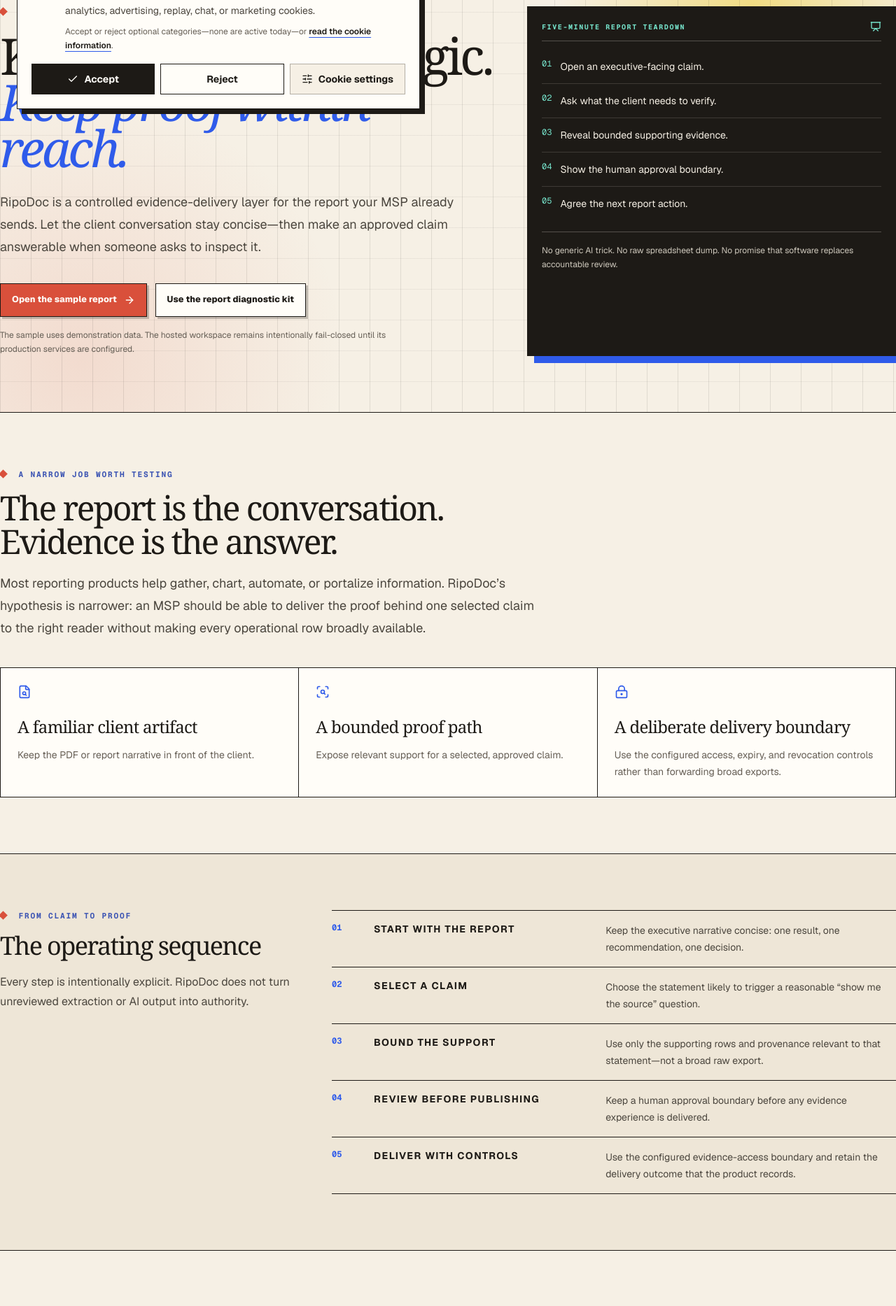
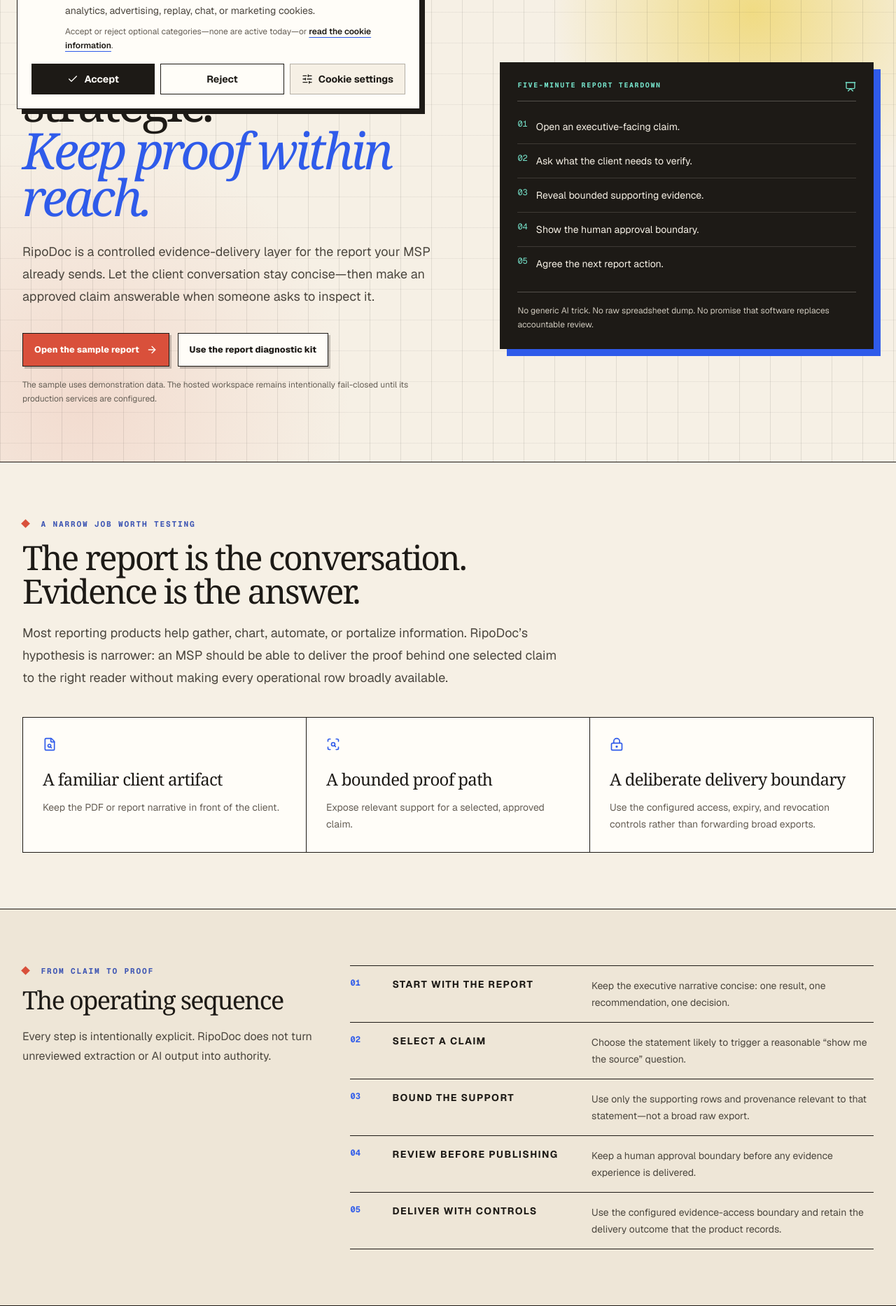
Before and after one commit to thecelestialmismatch/RipoDoc, a Next.js app in the folder web/frontend/: page /for-msps in a window 1280 px wide. Shown: the part 620-2487 px from the top of the page at 70% size. Built offline with nearby package versions, Linux system fonts and the light colour scheme.

Commit message:
fix: harden for-msps responsive layout

```diff
--- a/web/frontend/src/app/for-msps/page.tsx
+++ b/web/frontend/src/app/for-msps/page.tsx
@@ -35,78 +35,88 @@ export default function ForMspsPage() {
   return (
     <div className="ledger-page">
       <script type="application/ld+json" dangerouslySetInnerHTML={{ __html: JSON.stringify(structuredData).replace(/</g, '\\u003c') }} />
+
       <section className="ledger-hero border-b border-[#1d1a16]">
-        <div className="ledger-wrap grid gap-10 py-14 lg:grid-cols-[1.15fr_.85fr] lg:py-20">
-          <div>
-            <p className="ledger-kicker"><span /> The RipoDoc method · MSP client reporting</p>
-            <h1 className="mt-5 max-w-4xl font-serif text-5xl leading-[.92] tracking-[-.055em] text-[#1d1a16] sm:text-6xl lg:text-7xl">Keep the QBR strategic.<br /><em className="font-serif text-[#2f5bea]">Keep proof within reach.</em></h1>
-            <p className="mt-7 max-w-2xl text-lg leading-8 text-[#4b463e]">RipoDoc is a controlled evidence-delivery layer for the report your MSP already sends. Let the client conversation stay concise—then make an approved claim answerable when someone asks to inspect it.</p>
-            <div className="mt-9 flex flex-wrap gap-3">
-              <Link href="/#sample-report" className="ledger-button">Open the sample report <ArrowRight className="size-4" /></Link>
+        <div className="ledger-wrap grid gap-8 py-12 sm:gap-10 sm:py-14 lg:grid-cols-[minmax(0,1.08fr)_minmax(22rem,.92fr)] lg:items-center lg:gap-10 lg:py-20 xl:gap-14">
+          <div className="min-w-0">
+            <p className="ledger-kicker leading-5 tracking-[.13em] sm:tracking-[.16em]"><span /> The RipoDoc method · MSP client reporting</p>
+            <h1 className="mt-5 max-w-[11ch] font-serif text-[clamp(2.75rem,9.5vw,4.25rem)] leading-[.94] tracking-[-.055em] text-[#1d1a16] sm:max-w-4xl sm:text-6xl lg:text-7xl">
+              Keep the QBR strategic.<br />
+              <em className="font-serif text-[#2f5bea]">Keep proof within reach.</em>
+            </h1>
+            <p className="mt-6 max-w-2xl text-base leading-7 text-[#4b463e] sm:mt-7 sm:text-lg sm:leading-8">RipoDoc is a controlled evidence-delivery layer for the report your MSP already sends. Let the client conversation stay concise—then make an approved claim answerable when someone asks to inspect it.</p>
+            <div className="mt-8 flex flex-wrap gap-3 sm:mt-9">
+              <Link href="/#sample-report" className="ledger-button">Open the sample report <ArrowRight className="size-4 shrink-0" /></Link>
               <Link href="/report-diagnostic-starter-kit" className="ledger-button-secondary">Use the report diagnostic kit</Link>
             </div>
             <p className="mt-4 max-w-xl text-xs leading-5 text-[#665f56]">The sample uses demonstration data. The hosted workspace remains intentionally fail-closed until its production services are configured.</p>
           </div>
-          <aside className="border border-[#1d1a16] bg-[#1d1a16] p-5 text-[#f6f0e5] shadow-[10px_10px_0_#2f5bea]">
-            <div className="flex items-center justify-between border-b border-[#f6f0e5]/25 pb-3">
-              <span className="font-mono text-[10px] font-bold uppercase tracking-[.16em] text-[#76e3cb]">Five-minute report teardown</span>
-              <Presentation className="size-4 text-[#76e3cb]" />
+
+          <aside className="min-w-0 border border-[#1d1a16] bg-[#1d1a16] p-5 text-[#f6f0e5] shadow-[6px_6px_0_#2f5bea] sm:p-6 lg:shadow-[10px_10px_0_#2f5bea]">
+            <div className="flex items-start justify-between gap-4 border-b border-[#f6f0e5]/25 pb-3">
+              <span className="font-mono text-[10px] font-bold uppercase leading-4 tracking-[.16em] text-[#76e3cb]">Five-minute report teardown</span>
+              <Presentation className="mt-0.5 size-4 shrink-0 text-[#76e3cb]" />
             </div>
             <ol className="mt-3 divide-y divide-[#f6f0e5]/15">
-              {['Open an executive-facing claim.', 'Ask what the client needs to verify.', 'Reveal bounded supporting evidence.', 'Show the human approval boundary.', 'Agree the next report action.'].map((item, index) => <li key={item} className="flex gap-3 py-3 text-sm leading-6"><span className="font-mono text-xs text-[#76e3cb]">0{index + 1}</span><span>{item}</span></li>)}
+              {['Open an executive-facing claim.', 'Ask what the client needs to verify.', 'Reveal bounded supporting evidence.', 'Show the human approval boundary.', 'Agree the next report action.'].map((item, index) => (
+                <li key={item} className="flex gap-3 py-3 text-sm leading-6">
+                  <span className="font-mono text-xs text-[#76e3cb]">0{index + 1}</span>
+                  <span className="min-w-0">{item}</span>
+                </li>
+              ))}
             </ol>
             <p className="mt-4 border-t border-[#f6f0e5]/25 pt-4 text-xs leading-5 text-[#cec8bc]">No generic AI trick. No raw spreadsheet dump. No promise that software replaces accountable review.</p>
           </aside>
         </div>
       </section>
 
-      <section className="ledger-wrap py-16 lg:py-20">
+      <section className="ledger-wrap py-14 sm:py-16 lg:py-20">
         <div className="max-w-3xl">
           <p className="ledger-kicker"><span /> A narrow job worth testing</p>
           <h2 className="mt-4 font-serif text-4xl leading-none tracking-[-.045em] text-[#1d1a16] sm:text-5xl">The report is the conversation. Evidence is the answer.</h2>
           <p className="mt-5 text-lg leading-8 text-[#4b463e]">Most reporting products help gather, chart, automate, or portalize information. RipoDoc’s hypothesis is narrower: an MSP should be able to deliver the proof behind one selected claim to the right reader without making every operational row broadly available.</p>
         </div>
-        <div className="mt-10 grid gap-px border border-[#1d1a16] bg-[#1d1a16] md:grid-cols-3">
+        <div className="mt-10 grid gap-px border border-[#1d1a16] bg-[#1d1a16] lg:grid-cols-3">
           {[
             [FileSearch, 'A familiar client artifact', 'Keep the PDF or report narrative in front of the client.'],
             [ScanSearch, 'A bounded proof path', 'Expose relevant support for a selected, approved claim.'],
             [LockKeyhole, 'A deliberate delivery boundary', 'Use the configured access, expiry, and revocation controls rather than forwarding broad exports.'],
           ].map(([Icon, title, body]) => {
             const ItemIcon = Icon as typeof FileSearch;
-            return <article key={title as string} className="bg-[#fffdf8] p-6"><ItemIcon className="size-5 text-[#2f5bea]" /><h3 className="mt-6 font-serif text-2xl tracking-[-.03em]">{title as string}</h3><p className="mt-3 text-sm leading-6 text-[#665f56]">{body as string}</p></article>;
+            return <article key={title as string} className="min-w-0 bg-[#fffdf8] p-6 sm:p-7"><ItemIcon className="size-5 text-[#2f5bea]" /><h3 className="mt-6 font-serif text-2xl tracking-[-.03em]">{title as string}</h3><p className="mt-3 text-sm leading-6 text-[#665f56]">{body as string}</p></article>;
           })}
         </div>
       </section>
 
       <section className="border-y border-[#1d1a16] bg-[#eee6d7]">
-        <div className="ledger-wrap py-16 lg:py-20">
-          <div className="grid gap-10 lg:grid-cols-[.7fr_1.3fr]">
-            <div><p className="ledger-kicker"><span /> From claim to proof</p><h2 className="mt-4 font-serif text-4xl leading-none tracking-[-.045em] text-[#1d1a16]">The operating sequence</h2><p className="mt-5 text-base leading-7 text-[#4b463e]">Every step is intentionally explicit. RipoDoc does not turn unreviewed extraction or AI output into authority.</p></div>
+        <div className="ledger-wrap py-14 sm:py-16 lg:py-20">
+          <div className="grid gap-10 lg:grid-cols-[minmax(0,.72fr)_minmax(0,1.28fr)] lg:gap-12">
+            <div className="min-w-0"><p className="ledger-kicker"><span /> From claim to proof</p><h2 className="mt-4 font-serif text-4xl leading-none tracking-[-.045em] text-[#1d1a16]">The operating sequence</h2><p className="mt-5 text-base leading-7 text-[#4b463e]">Every step is intentionally explicit. RipoDoc does not turn unreviewed extraction or AI output into authority.</p></div>
             <ol className="border-t border-[#1d1a16]">
-              {steps.map(([title, body], index) => <li key={title} className="grid gap-3 border-b border-[#1d1a16] py-4 sm:grid-cols-[3rem_1fr_1.3fr]"><span className="font-mono text-xs font-bold text-[#2f5bea]">0{index + 1}</span><strong className="text-sm uppercase tracking-[.1em]">{title}</strong><span className="text-sm leading-6 text-[#4b463e]">{body}</span></li>)}
+              {steps.map(([title, body], index) => <li key={title} className="grid gap-2 border-b border-[#1d1a16] py-4 md:grid-cols-[2.75rem_minmax(0,.9fr)_minmax(0,1.35fr)] md:gap-4"><span className="font-mono text-xs font-bold text-[#2f5bea]">0{index + 1}</span><strong className="min-w-0 text-sm uppercase tracking-[.1em]">{title}</strong><span className="min-w-0 text-sm leading-6 text-[#4b463e]">{body}</span></li>)}
             </ol>
           </div>
         </div>
       </section>
 
-      <section className="ledger-wrap py-16 lg:py-20">
-        <div className="grid gap-10 lg:grid-cols-2">
-          <div className="border border-[#1d1a16] bg-[#fffdf8] p-7"><p className="ledger-kicker"><span /> Built for the report, not a rip-and-replace</p><h2 className="mt-4 font-serif text-3xl leading-none tracking-[-.04em]">What RipoDoc is designed to do</h2><ul className="mt-6 space-y-3 text-sm leading-6 text-[#4b463e]">{['Make approved report claims inspectable in context.', 'Keep a review-before-publish boundary.', 'Support controlled evidence delivery rather than unrestricted forwarding.', 'Work alongside the systems that already produce operational data.', 'Offer an operator-controlled self-hosted path.'].map(item => <li key={item} className="flex gap-3"><Check className="mt-1 size-4 shrink-0 text-[#2f5bea]" />{item}</li>)}</ul></div>
-          <div className="border border-[#1d1a16] bg-[#1d1a16] p-7 text-[#f6f0e5]"><p className="font-mono text-[10px] font-bold uppercase tracking-[.16em] text-[#76e3cb]">Trust boundary</p><h2 className="mt-4 font-serif text-3xl leading-none tracking-[-.04em]">What it does not claim to do</h2><ul className="mt-6 space-y-3 text-sm leading-6 text-[#cec8bc]">{['Replace a PSA, RMM, BI tool, or general client portal.', 'Publish an AI-generated output without accountable review.', 'Turn arbitrary PDFs into perfect structured evidence.', 'Certify an MSP’s compliance, security, or healthcare posture.', 'Accept customer data through the public demonstration.'].map(item => <li key={item} className="flex gap-3"><span className="mt-2 size-1.5 shrink-0 bg-[#76e3cb]" />{item}</li>)}</ul></div>
+      <section className="ledger-wrap py-14 sm:py-16 lg:py-20">
+        <div className="grid gap-6 sm:gap-8 lg:grid-cols-2 lg:gap-10">
+          <div className="min-w-0 border border-[#1d1a16] bg-[#fffdf8] p-6 sm:p-7"><p className="ledger-kicker"><span /> Built for the report, not a rip-and-replace</p><h2 className="mt-4 font-serif text-3xl leading-none tracking-[-.04em]">What RipoDoc is designed to do</h2><ul className="mt-6 space-y-3 text-sm leading-6 text-[#4b463e]">{['Make approved report claims inspectable in context.', 'Keep a review-before-publish boundary.', 'Support controlled evidence delivery rather than unrestricted forwarding.', 'Work alongside the systems that already produce operational data.', 'Offer an operator-controlled self-hosted path.'].map(item => <li key={item} className="flex gap-3"><Check className="mt-1 size-4 shrink-0 text-[#2f5bea]" />{item}</li>)}</ul></div>
+          <div className="min-w-0 border border-[#1d1a16] bg-[#1d1a16] p-6 text-[#f6f0e5] sm:p-7"><p className="font-mono text-[10px] font-bold uppercase tracking-[.16em] text-[#76e3cb]">Trust boundary</p><h2 className="mt-4 font-serif text-3xl leading-none tracking-[-.04em]">What it does not claim to do</h2><ul className="mt-6 space-y-3 text-sm leading-6 text-[#cec8bc]">{['Replace a PSA, RMM, BI tool, or general client portal.', 'Publish an AI-generated output without accountable review.', 'Turn arbitrary PDFs into perfect structured evidence.', 'Certify an MSP’s compliance, security, or healthcare posture.', 'Accept customer data through the public demonstration.'].map(item => <li key={item} className="flex gap-3"><span className="mt-2 size-1.5 shrink-0 bg-[#76e3cb]" />{item}</li>)}</ul></div>
         </div>
       </section>
 
       <section className="border-y border-[#1d1a16] bg-[#2f5bea] text-[#fffdf8]">
-        <div className="ledger-wrap grid gap-9 py-14 lg:grid-cols-[1fr_.8fr] lg:items-end">
-          <div><UsersRound className="size-6 text-[#76e3cb]" /><p className="mt-6 font-mono text-[10px] font-bold uppercase tracking-[.16em] text-[#cbd8ff]">Report diagnostic</p><h2 className="mt-4 max-w-3xl font-serif text-4xl leading-none tracking-[-.045em] sm:text-5xl">Bring one report question—not a vague transformation project.</h2><p className="mt-5 max-w-2xl text-base leading-7 text-[#e6ecff]">The practical next step is a report teardown: identify one claim, its source, the intended reader, and the delivery boundary. It produces the evidence needed to decide whether this is a paid problem.</p></div>
-          <div className="lg:justify-self-end"><Link href="/report-diagnostic-starter-kit" className="inline-flex items-center gap-2 border border-[#fffdf8] bg-[#fffdf8] px-5 py-3 text-xs font-bold uppercase tracking-[.12em] text-[#1d1a16] hover:bg-[#76e3cb]"><ShieldCheck className="size-4" /> Use the starter kit</Link><p className="mt-4 text-xs leading-5 text-[#cbd8ff]">The starter kit is not a place to submit credentials, customer exports, PHI/ePHI, or other sensitive production data.</p></div>
+        <div className="ledger-wrap grid gap-8 py-12 sm:gap-9 sm:py-14 lg:grid-cols-[minmax(0,1.12fr)_minmax(18rem,.88fr)] lg:items-end lg:gap-12">
+          <div className="min-w-0"><UsersRound className="size-6 text-[#76e3cb]" /><p className="mt-6 font-mono text-[10px] font-bold uppercase tracking-[.16em] text-[#cbd8ff]">Report diagnostic</p><h2 className="mt-4 max-w-3xl font-serif text-4xl leading-none tracking-[-.045em] sm:text-5xl">Bring one report question—not a vague transformation project.</h2><p className="mt-5 max-w-2xl text-base leading-7 text-[#e6ecff]">The practical next step is a report teardown: identify one claim, its source, the intended reader, and the delivery boundary. It produces the evidence needed to decide whether this is a paid problem.</p></div>
+          <div className="w-full min-w-0 max-w-md lg:justify-self-end"><Link href="/report-diagnostic-starter-kit" className="flex min-h-12 w-full items-center justify-center gap-2 border border-[#fffdf8] bg-[#fffdf8] px-5 py-3 text-center text-xs font-bold uppercase tracking-[.12em] text-[#1d1a16] hover:bg-[#76e3cb]"><ShieldCheck className="size-4 shrink-0" /> Use the starter kit</Link><p className="mt-4 text-xs leading-5 text-[#cbd8ff]">The starter kit is not a place to submit credentials, customer exports, PHI/ePHI, or other sensitive production data.</p></div>
         </div>
       </section>
 
-      <section className="ledger-wrap py-16 lg:py-20">
-        <p className="ledger-kicker"><span /> Direct answers</p><h2 className="mt-4 font-serif text-4xl leading-none tracking-[-.045em] text-[#1d1a16]">Questions an MSP should ask before adding another tool.</h2>
+      <section className="ledger-wrap py-14 sm:py-16 lg:py-20">
+        <p className="ledger-kicker"><span /> Direct answers</p><h2 className="mt-4 max-w-4xl font-serif text-4xl leading-none tracking-[-.045em] text-[#1d1a16]">Questions an MSP should ask before adding another tool.</h2>
         <div className="mt-8 divide-y border-y border-[#1d1a16]">
-          {faq.map(({ q, a }, index) => <article key={q} className="grid gap-3 py-5 md:grid-cols-[3rem_1fr_1.25fr]"><span className="font-mono text-xs text-[#2f5bea]">0{index + 1}</span><h3 className="font-serif text-xl tracking-[-.025em]">{q}</h3><p className="text-sm leading-6 text-[#4b463e]">{a}</p></article>)}
+          {faq.map(({ q, a }, index) => <article key={q} className="grid gap-3 py-5 lg:grid-cols-[2.75rem_minmax(0,1fr)_minmax(0,1.25fr)] lg:gap-4"><span className="font-mono text-xs text-[#2f5bea]">0{index + 1}</span><h3 className="min-w-0 font-serif text-xl tracking-[-.025em]">{q}</h3><p className="min-w-0 text-sm leading-6 text-[#4b463e]">{a}</p></article>)}
         </div>
       </section>
     </div>
--- a/web/frontend/src/app/globals.css
+++ b/web/frontend/src/app/globals.css
@@ -56,6 +56,22 @@ body {
   -moz-osx-font-smoothing: grayscale;
 }
 
+/* Shared public-page geometry. Every route using the Ledger system keeps a readable measure and a deliberate mobile gutter. */
+.ledger-page { min-width: 0; overflow-x: clip; }
+.ledger-wrap { box-sizing: border-box; margin-inline: auto; max-width: 84rem; padding-inline: 1rem; width: 100%; }
+
+@media (min-width: 400px) {
+  .ledger-wrap { padding-inline: 1.25rem; }
+}
+
+@media (min-width: 640px) {
+  .ledger-wrap { padding-inline: 1.5rem; }
+}
+
+@media (min-width: 1024px) {
+  .ledger-wrap { padding-inline: 2rem; }
+}
+
 ::selection { background: #efd66b; color: #1d1a16; }
 :focus-visible { outline: 3px solid #3d55b3; outline-offset: 3px; }
 
@@ -82,7 +98,7 @@ body {
 
 .ledger-display { font-family: Georgia, 'Times New Roman', serif; font-weight: 700; letter-spacing: -0.06em; }
 
-.ledger-kicker { color: #3d55b3; font-family: var(--font-geist-mono), monospace; font-size: 0.7rem; font-weight: 700; letter-spacing: 0.16em; text-transform: uppercase; }
+.ledger-kicker { color: #3d55b3; font-family: var(--font-geist-mono), monospace; font-size: 0.7rem; font-weight: 700; letter-spacing: 0.16em; line-height: 1.45; text-transform: uppercase; }
 .ledger-kicker::before { background: #d9503b; content: ''; display: inline-block; height: 9px; margin-right: 9px; transform: rotate(45deg); width: 9px; }
 .ledger-rule { border-color: var(--border); }
 
```
Also changed, not shown: 1 other file (tests, documents, lock files or other folders).
